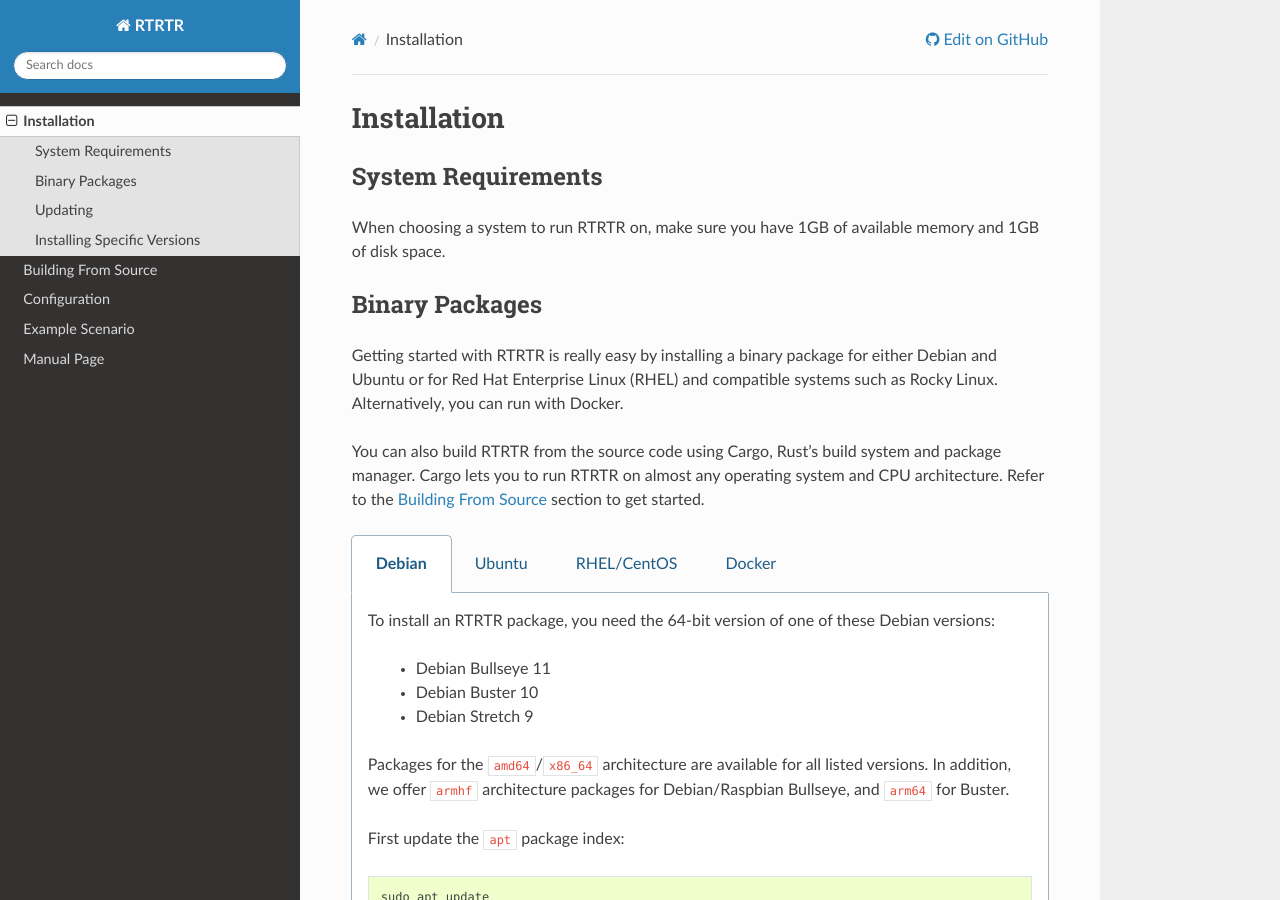
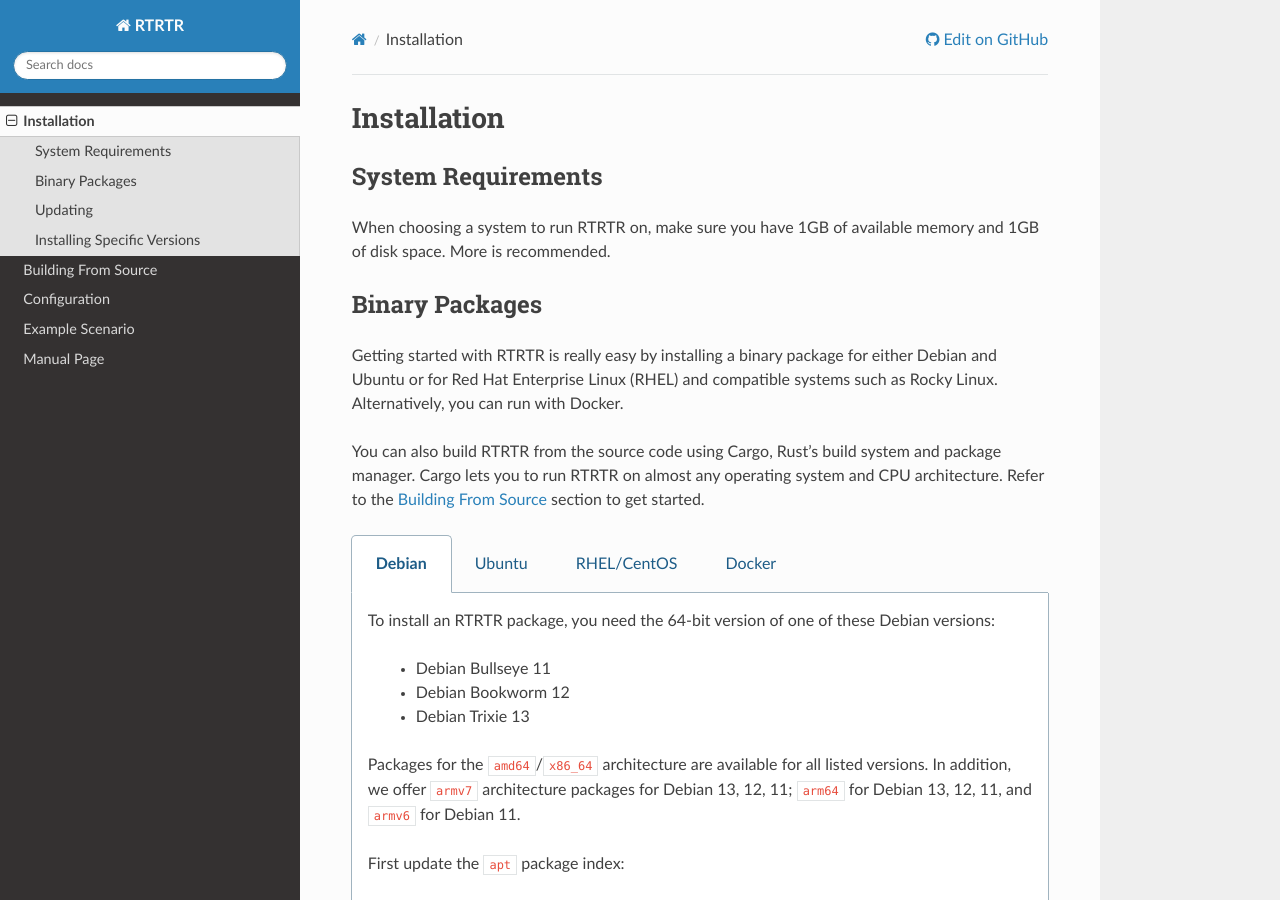
Before and after one commit to NLnetLabs/rtrtr, a Sphinx documentation site: the page built from doc/manual/source/installation.rst, in a window 1280 px wide and 900 px high. Built offline with Sphinx 7.4.7 and the Read the Docs theme 3.1.0, drawn with Linux system fonts in a browser that asks for light colours.

Commit message:
Update package building for RTRTR. (#143)

```diff
--- a/doc/manual/source/installation.rst
+++ b/doc/manual/source/installation.rst
@@ -5,7 +5,7 @@
 -------------------
 
 When choosing a system to run RTRTR on, make sure you have 1GB of available
-memory and 1GB of disk space.
+memory and 1GB of disk space. More is recommended.
 
 Binary Packages
 ---------------
@@ -28,12 +28,13 @@
        these Debian versions:
 
          -  Debian Bullseye 11
-         -  Debian Buster 10
-         -  Debian Stretch 9
+         -  Debian Bookworm 12
+         -  Debian Trixie 13
 
        Packages for the ``amd64``/``x86_64`` architecture are available for
-       all listed versions. In addition, we offer ``armhf`` architecture
-       packages for Debian/Raspbian Bullseye, and ``arm64`` for Buster.
+       all listed versions. In addition, we offer ``armv7`` architecture
+       packages for Debian 13, 12, 11; ``arm64`` for Debian 13, 12, 11, and
+       ``armv6`` for Debian 11.
 
        First update the ``apt`` package index:
 
```
Also changed, not shown: other parts of doc/manual/source/installation.rst (+2 -3 lines), Cargo.toml (+18 -3 lines), 2 other files.
